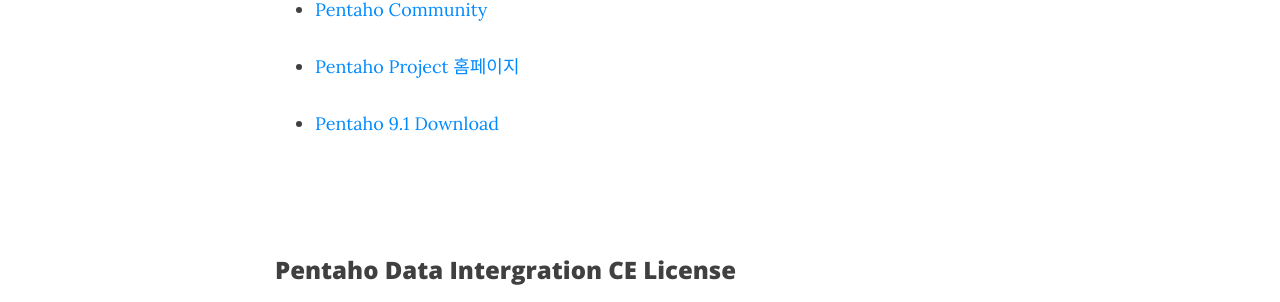
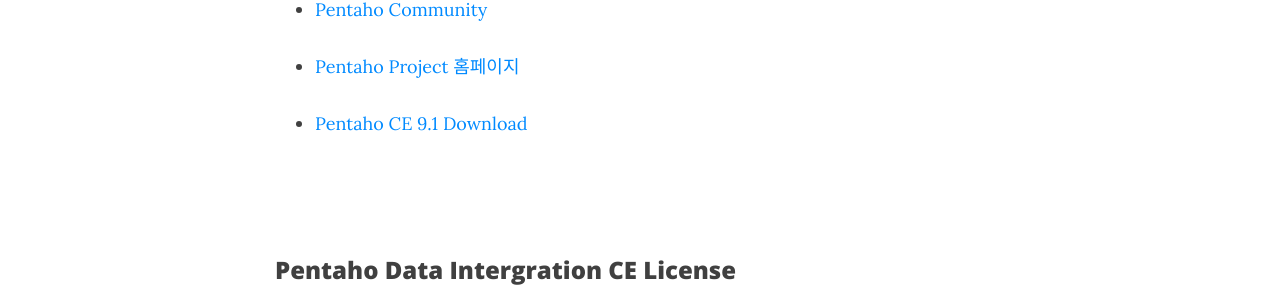
Before and after one commit to Pentaho-User-Group-Korea/Pentaho-User-Group-Korea.github.io, a Jekyll site: the page built from reference.md, in a window 1280 px wide and 900 px high, scrolled down 598 px. Shown: the part 148-450 px from the top of the window. Built offline with Jekyll 4.4.1, drawn with Linux system fonts in a browser that asks for light colours; nearby versions of some CDN libraries.

```diff
--- a/reference.md
+++ b/reference.md
@@ -24,7 +24,7 @@ title: 커뮤니티 자료
 
 * [Pentaho Project 홈페이지](https://www.hitachivantara.com/en-us/products/data-management-analytics/pentaho.html)
 
-* [Pentaho 9.1 Download](https://sourceforge.net/projects/pentaho/files/Pentaho%209.1/)
+* [Pentaho CE 9.1 Download](https://sourceforge.net/projects/pentaho/files/Pentaho%209.1/)
 
 <br/>
 <br/>
```
